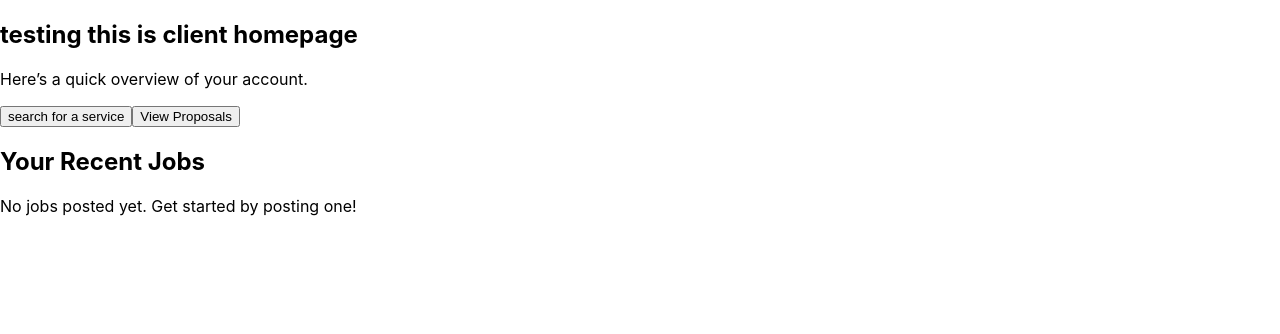
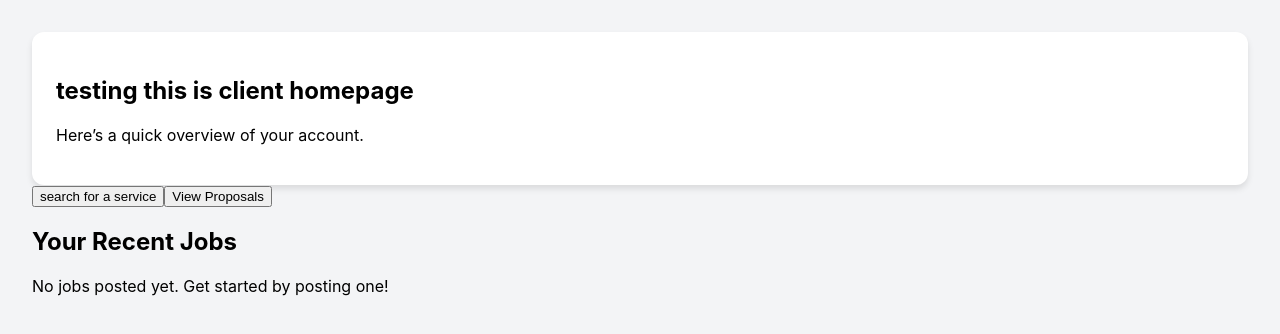
Before and after one commit to ZayaanOmar/skillVerse, a React (Create React App) app in the folder frontend/: page /client/home in a window 1280 px wide. Shown: the top 334 px of the page. Built offline with nearby package versions, Linux system fonts and the light colour scheme.

Commit message:
added clienthome.css and renamed tags

```diff
--- /dev/null
+++ b/frontend/src/pages/ClientHome.css
@@ -0,0 +1,32 @@
+/* ClientHome.css */
+.client-home {
+  background-color: #f3f4f6;
+  padding: 2rem;
+}
+
+.welcome-banner {
+  background-color: white;
+  padding: 1.5rem;
+  border-radius: 12px;
+  box-shadow: 0 4px 6px rgba(0, 0, 0, 0.1);
+}
+
+.quick-actions {
+  display: grid;
+  grid-template-columns: 1fr 1fr;
+  gap: 1.5rem;
+  margin-bottom: 1.5rem;
+}
+
+.quick-actions button {
+  padding: 1rem;
+  border-radius: 8px;
+  box-shadow: 0 4px 6px rgba(0, 0, 0, 0.1);
+}
+
+.recent-activity {
+  background-color: white;
+  padding: 1.5rem;
+  border-radius: 12px;
+  box-shadow: 0 4px 6px rgba(0, 0, 0, 0.1);
+}
--- a/frontend/src/pages/ClientHome.jsx
+++ b/frontend/src/pages/ClientHome.jsx
@@ -1,21 +1,21 @@
 import React from 'react';
-
+import './ClientHome.css';//importing css style file
 const ClientHome = () => {
   return (
-    <main className="min-h-screen bg-gray-100 p-6">
+    <main className="client-home">
       <section className="max-w-5xl mx-auto">
         {/* Welcome Banner */}
-        <header className="bg-white p-6 rounded-2xl shadow-md mb-6">
-          <h1 className="text-2xl font-bold text-gray-800">testing this is client homepage</h1>
-          <p className="text-gray-600 mt-2">Here’s a quick overview of your account.</p>
+        <header className="welcome-banner mb-6">
+          <h1 className="heading1">testing this is client homepage</h1>
+          <p className="description">Here’s a quick overview of your account.</p>
         </header>
 
         {/* Quick Actions */}
-        <section className="grid grid-cols-1 sm:grid-cols-2 gap-4 mb-6">
-          <button className="bg-blue-600 text-white p-4 rounded-xl shadow hover:bg-blue-700">
+        <section className="section1">
+          <button className="button1">
             search for a service
           </button>
-          <button className="bg-green-600 text-white p-4 rounded-xl shadow hover:bg-green-700">
+          <button className="button2">
             View Proposals
           </button>
         </section>
```
Also changed, not shown: 1 other file (tests, documents, lock files or other folders).
